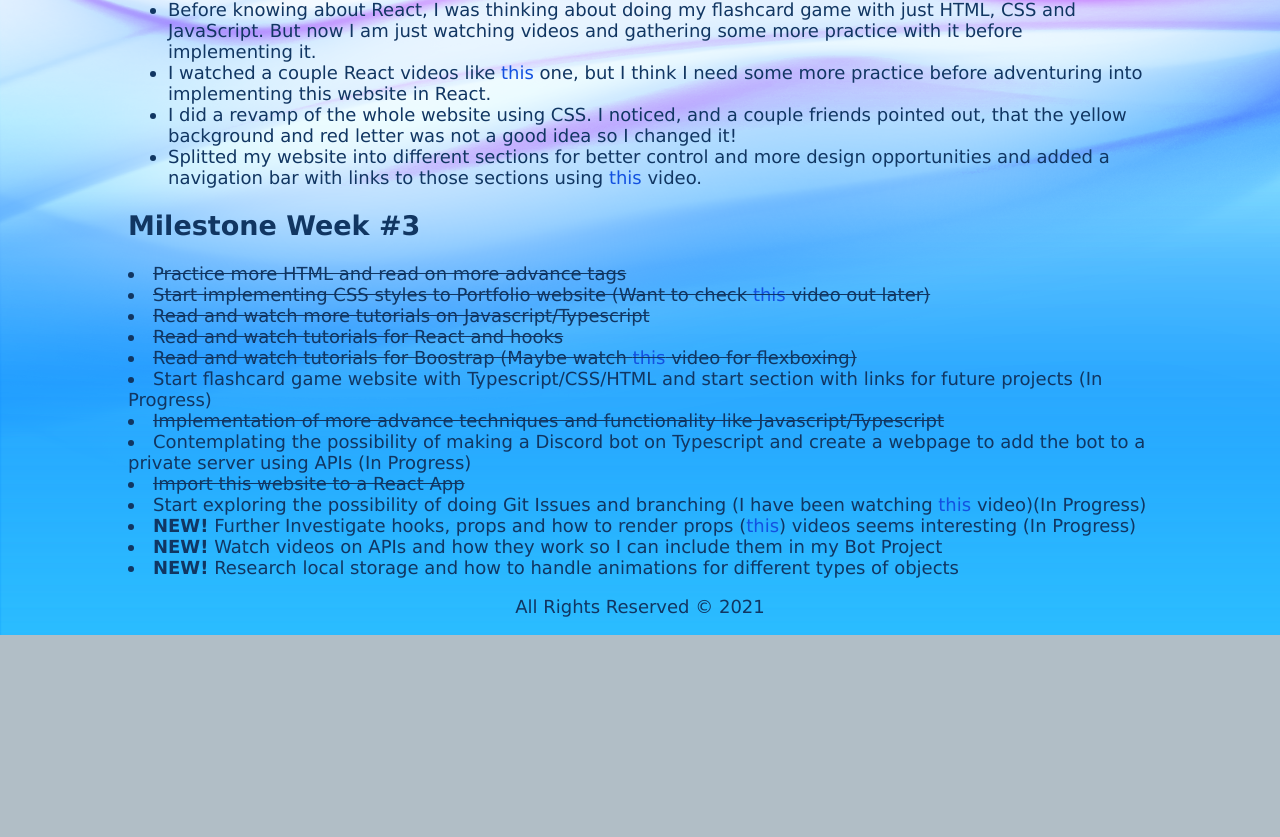
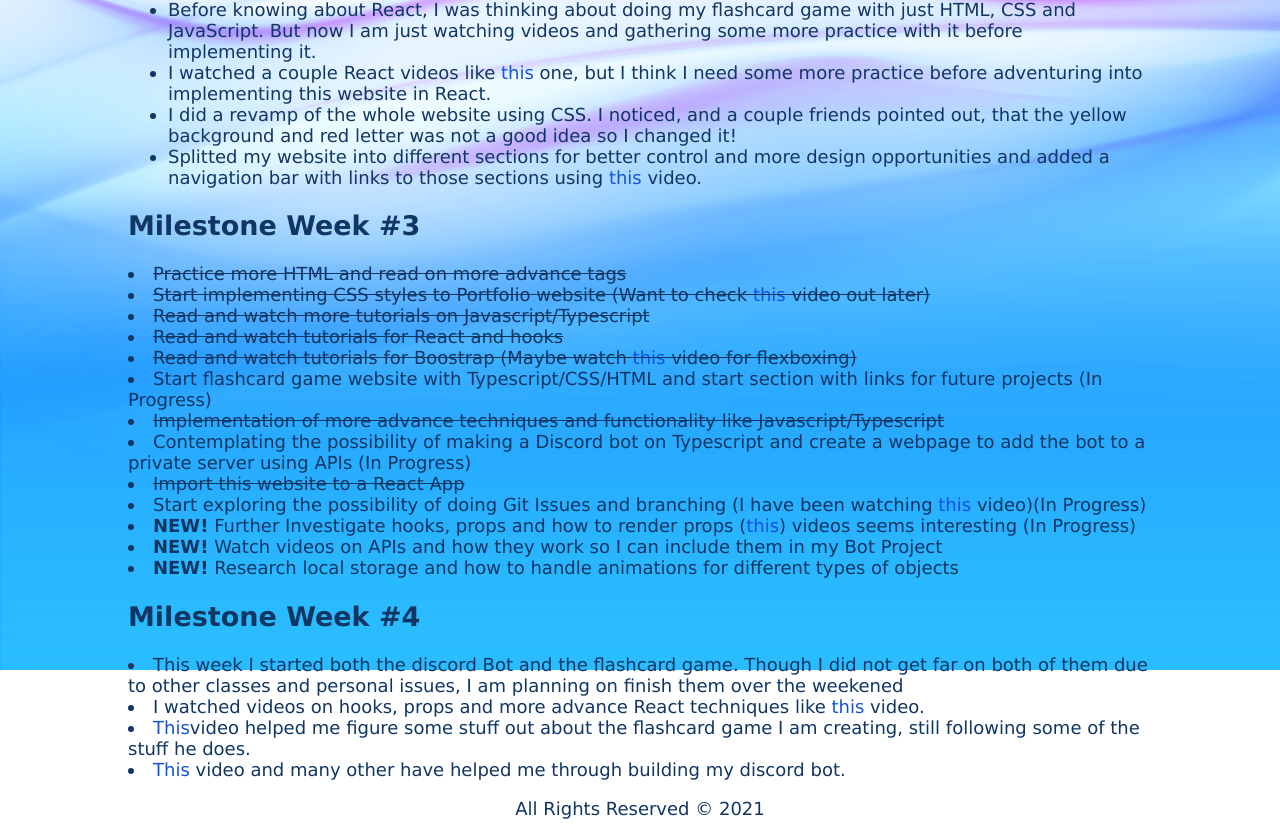
Before and after one commit to Zebxcore/portfolio, a React (Create React App) app: page /inDepthPortfolio in a window 1280 px wide. Shown: the part 930-1767 px from the top of the page. Before the commit the page ends 1565 px from the top, so only its background shows below. Built offline with nearby package versions, Linux system fonts and the light colour scheme.

Commit message:
Updated info

```diff
--- a/src/components/log.tsx
+++ b/src/components/log.tsx
@@ -6,7 +6,13 @@ function log(){
             <h1> Log </h1>
 
             <div>
-
+                <h3>
+                    09/30/2021
+                </h3>
+                <ul>
+                    <li> Added links to flashcard game project</li>
+                    <li> Fixed typos and updated Weekly Milestone#4</li>
+                </ul>
                 <h3>
                     09/23/2021
                 </h3>
--- a/src/components/portfolio.tsx
+++ b/src/components/portfolio.tsx
@@ -63,6 +63,15 @@ function portfolio() {
                         <li> <strong>NEW!</strong> Watch videos on APIs and how they work so I can include them in my Bot Project</li>
                         <li> <strong>NEW!</strong> Research local storage and how to handle animations for different types of objects</li>
                     </p>
+                    <h2>
+                      Milestone Week #4
+                    </h2>
+                    <p>
+                        <li> This week I started both the discord Bot and the flashcard game. Though I did not get far on both of them due to other classes and personal issues, I am planning on finish them over the weekened  </li>
+                        <li> I watched videos on hooks, props and more advance React techniques like <a href="https://www.youtube.com/watch?v=Z5iWr6Srsj8" target="_blank" rel="noreferrer">this</a> video.</li>
+                        <li> <a href="https://www.youtube.com/watch?v=hEtZ040fsD8" target="_blank" rel="noreferrer">This</a>video helped me figure some stuff out about the flashcard game I am creating, still following some of the stuff he does.</li>
+                        <li> <a href="https://www.youtube.com/watch?v=PZmbunipFnQ" target="_blank" rel="noreferrer">This</a> video and many other have helped me through building my discord bot. </li>
+                    </p>
                 </div>
         </div>
     )
--- a/src/components/projects.tsx
+++ b/src/components/projects.tsx
@@ -10,9 +10,8 @@ function projects(){
             </p>
 
             <ul>
-                <li> Flashcard Game that will teach Languages while having fun! Link to the website <a href="">here</a> and the repo <a href="https://github.com/Zebxcore/Flashcard-game.github.io"> here</a>. (In development)</li>
+                <li> Flashcard Game that will teach Languages while having fun! Link to the website <a href="https://zebxcore.github.io/Flashcard-game/">here</a> and the repo <a href="https://github.com/Zebxcore/Flashcard-game"> here</a>. (In development)</li>
                 <li> Discord Bot that will reproduce music by using APIs! Link to the website <a href="">here</a> and the repo <a href="https://github.com/Zebxcore/Saory-the-bot"> here</a>. (In development)</li>
-                <li>Project 3</li>
             </ul>
         </div>
     )
```
